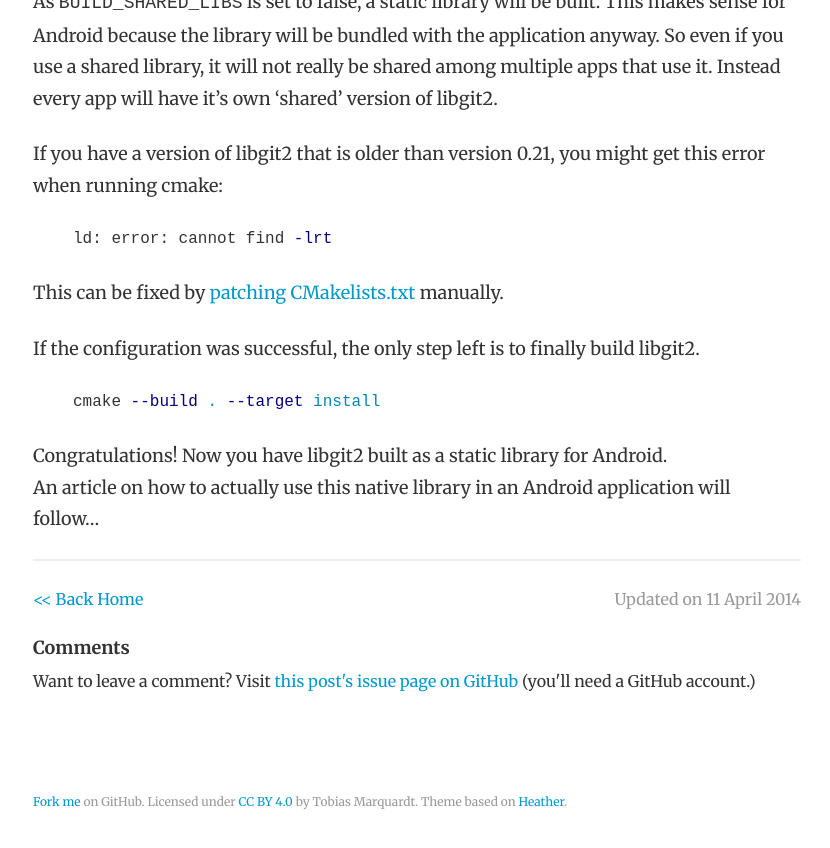
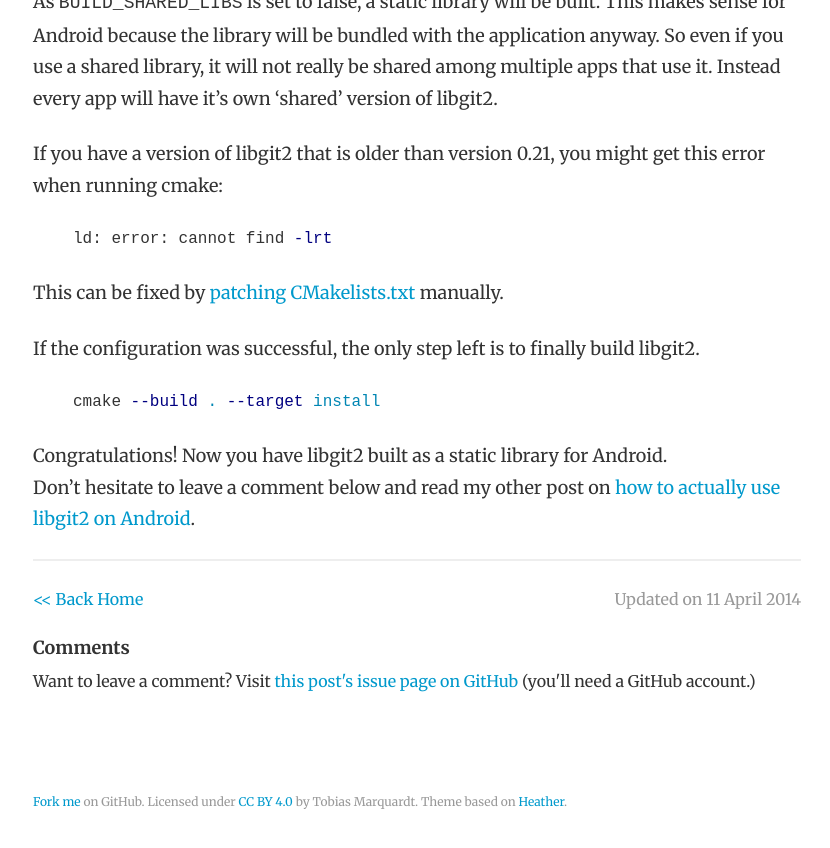
Before and after one commit to worblehat/worblehat.github.io, a Jekyll site: the page built from _posts/2014-03-05-Compiling_libgit2_for_Android.md, in a window 1280 px wide and 900 px high, scrolled down 3222 px. Shown: the top 848 px of the window, without its empty margins (223-1053 px from the left). Built offline with Jekyll 4.4.1, drawn with Linux system fonts in a browser that asks for light colours; Markdown is read by kramdown in place of the engine named in the settings.

Commit message:
Comment in 'Compiling libgit2 for Android'.

```diff
--- a/_posts/2014-03-05-Compiling_libgit2_for_Android.md
+++ b/_posts/2014-03-05-Compiling_libgit2_for_Android.md
@@ -140,4 +140,5 @@ cmake --build . --target install
 {% endhighlight %}
 
 Congratulations! Now you have libgit2 built as a static library for Android.
-An article on how to actually use this native library in an Android application will follow...
+Don't hesitate to leave a comment below and read my other post on
+[how to actually use libgit2 on Android](http://worblehat.github.io/Using_libgit2_on_Android/).
```
